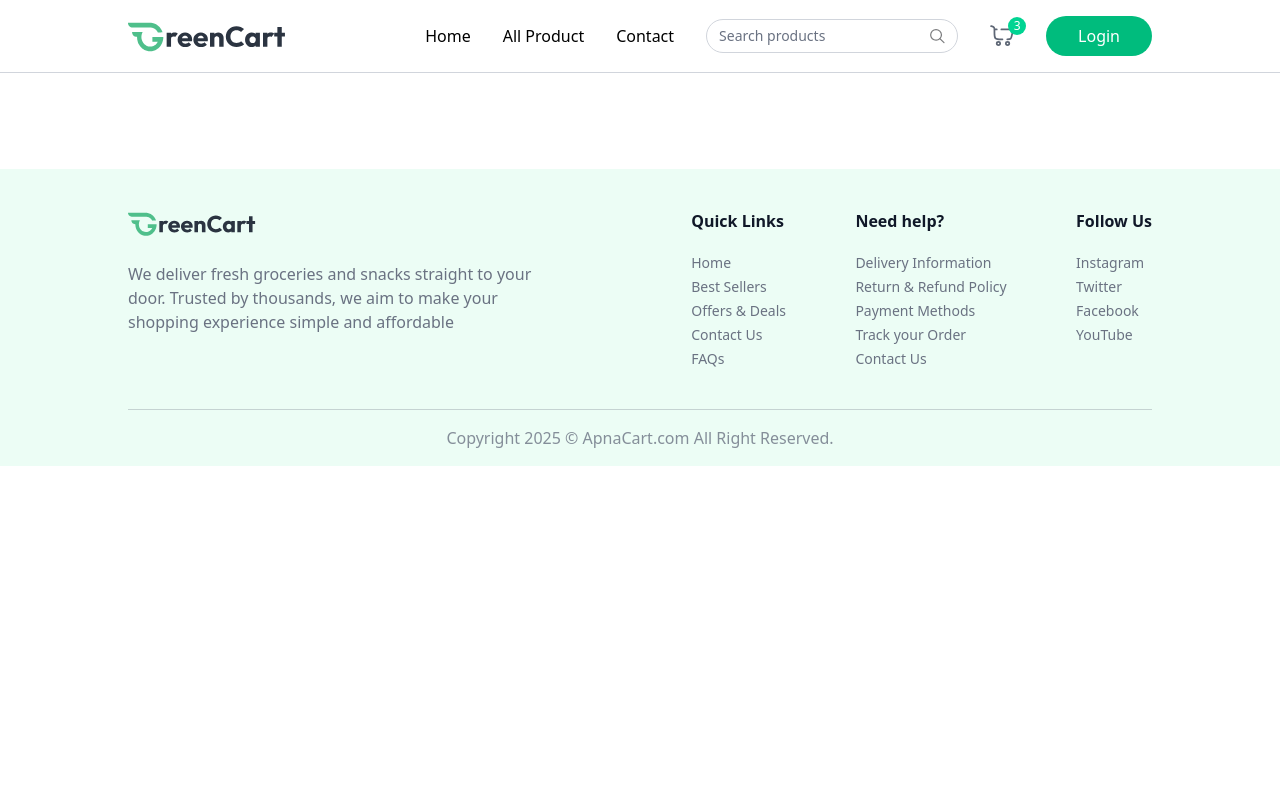
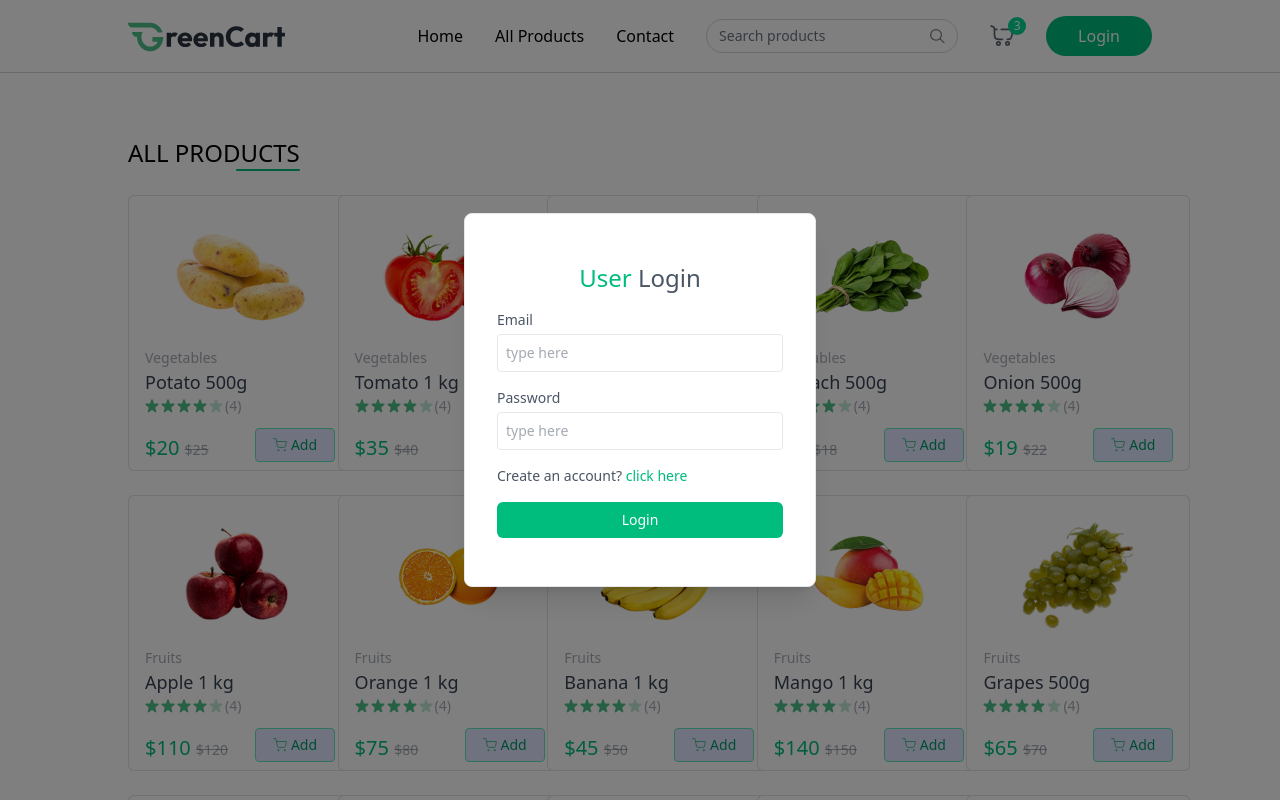
Before and after one commit to rohit-roshan123/ApnaCart--Grocery-shopping-application, a React (Vite) app in the folder ApnaCart/apnacart/: page /products in a window 1280 px wide. Both pictures are taken after a click on the button "Login". Shown: the top 800 px of the page. Built offline with nearby package versions, Linux system fonts and the light colour scheme.

Commit message:
All products page created and filtering the products using the search bar

```diff
--- a/ApnaCart/apnacart/src/App.jsx
+++ b/ApnaCart/apnacart/src/App.jsx
@@ -4,21 +4,28 @@
 import Home from './Pages/Home'
 import { Toaster } from 'react-hot-toast';
 import Footer from './components/Footer';
+import { useAppContext } from './context/AppContext';
+import Login from './components/Login';
+import AllProducts from './Pages/AllProducts';
 
 const App = () => {
 
   const isSellerPath = useLocation().pathname.includes("seller");
 
+  const {showUserLogin} = useAppContext()
+
 
   return (
     <div>
       {isSellerPath ? null : <Navbar/>}
+      {showUserLogin ? <Login/> : null}
 
       <Toaster />
 
       <div className={`${isSellerPath ? "" : "px-6 md:px-16 lg:px-24 xl:px-32"}`}>
         <Routes>
           <Route path='/' element={<Home/>}  />
+          <Route path='/products' element={<AllProducts/>}/>
         </Routes>
       </div>
 
--- /dev/null
+++ b/ApnaCart/apnacart/src/Pages/AllProducts.jsx
@@ -0,0 +1,42 @@
+import React from "react";
+import { useAppContext } from "../context/AppContext";
+import ProductCard from "../components/ProductCard";
+import { useState, useEffect } from "react";
+
+const AllProducts = () => {
+  const { products, searchQuery } = useAppContext();
+  const [filteredProducts, setFilteredProducts] = useState([]);
+
+  useEffect(() => {
+    if (searchQuery.length > 0) {
+      setFilteredProducts(
+        products.filter((product) =>
+          product.name.toLowerCase().includes(searchQuery.toLowerCase())
+        )
+      );
+    } else {
+      setFilteredProducts(products);
+    }
+  }, [products, searchQuery]);
+
+  return (
+    <div className="mt-16 flex flex-col">
+      <div className="flex flex-col items-end w-max">
+        <p className="text-2xl font-medium uppercase">All products</p>
+        <div className="w-16 h-0.5 bg-emerald-500 rounded-full"></div>
+      </div>
+
+      <div className="grid grid-cols-2 sm:grid-cols-3 md:grid-cols-4 gap-3 md:gap-6 lg:grid-cols-5 mt-6">
+        {
+            filteredProducts.filter((product)=> product.inStock).map((product,index)=>(
+                <ProductCard key={index} product={product}/>
+            ))
+        }
+
+
+      </div>
+    </div>
+  );
+};
+
+export default AllProducts;
--- /dev/null
+++ b/ApnaCart/apnacart/src/components/Login.jsx
@@ -0,0 +1,63 @@
+import React from 'react'
+import { useAppContext } from '../context/AppContext';
+
+const Login = () => {
+
+    const {setshowUserLogin, setUser} = useAppContext()
+
+    const [state, setState] = React.useState("login");
+    const [name, setName] = React.useState("");
+    const [email, setEmail] = React.useState("");
+    const [password, setPassword] = React.useState("");
+
+    const onSubmitHandler = async (event)=>{
+        event.preventDefault();
+
+        setUser({
+            email: "test@greatstack.dev",
+            name: "GreatStack"
+        })
+        setshowUserLogin(false)
+    }
+
+  return (
+    <div onClick={()=> setshowUserLogin(false)} className='fixed top-0 bottom-0 left-0 right-0 z-30 flex items-center text-sm text-gray-600 bg-black/50'>
+
+        <form onSubmit={onSubmitHandler} onClick={(e)=>e.stopPropagation()} className="flex flex-col gap-4 m-auto items-start p-8 py-12 w-80 sm:w-[352px] rounded-lg shadow-xl border border-gray-200 bg-white">
+            <p className="text-2xl font-medium m-auto">
+                <span className="text-emerald-500">User</span> {state === "login" ? "Login" : "Sign Up"}
+            </p>
+            {state === "register" && (
+                <div className="w-full">
+                    <p>Name</p>
+                    <input onChange={(e) => setName(e.target.value)} value={name} placeholder="type here" className="border border-gray-200 rounded w-full p-2 mt-1 outline-emerald-500" type="text" required />
+                </div>
+            )}
+            <div className="w-full ">
+                <p>Email</p>
+                <input onChange={(e) => setEmail(e.target.value)} value={email} placeholder="type here" className="border border-gray-200 rounded w-full p-2 mt-1 outline-emerald-500" type="email" required />
+            </div>
+            <div className="w-full ">
+                <p>Password</p>
+                <input onChange={(e) => setPassword(e.target.value)} value={password} placeholder="type here" className="border border-gray-200 rounded w-full p-2 mt-1 outline-emerald-500" type="password" required />
+            </div>
+            {state === "register" ? (
+                <p>
+                    Already have account? <span onClick={() => setState("login")} className="text-emerald-500 cursor-pointer">click here</span>
+                </p>
+            ) : (
+                <p>
+                    Create an account? <span onClick={() => setState("register")} className="text-emerald-500 cursor-pointer">click here</span>
+                </p>
+            )}
+            <button className="bg-emerald-500 hover:bg-emerald-600 transition-all text-white w-full py-2 rounded-md cursor-pointer">
+                {state === "register" ? "Create Account" : "Login"}
+            </button>
+        </form>
+
+
+    </div>
+  )
+}
+
+export default Login
--- a/ApnaCart/apnacart/src/components/Navbar.jsx
+++ b/ApnaCart/apnacart/src/components/Navbar.jsx
@@ -1,17 +1,25 @@
-import React from 'react'
+
 import { NavLink } from 'react-router-dom'
 import { assets } from '../assets/assets'
 import { useAppContext } from '../context/AppContext'
+import { useEffect, useState } from 'react'
 
 const Navbar = () => {
-    const [open, setOpen] = React.useState(false)
-    const {user, setUser, setshowUserLogin, navigate} = useAppContext();
+    const [open, setOpen] = useState(false)
+    const {user, setUser, setshowUserLogin, navigate, searchQuery, setSearchQuery} = useAppContext();
 
     const logout = async ()=>{
         setUser(null);
         navigate('/')
+    }
 
-    }
+    useEffect(()=>{
+        if(searchQuery.length > 0){
+            navigate('/products')
+        }
+
+    },[searchQuery])
+
   return (
     <nav className="flex items-center justify-between px-6 md:px-16 lg:px-24 xl:px-32 py-4 border-b border-gray-300 bg-white relative transition-all">
 
@@ -22,11 +30,11 @@
             {/* Desktop Menu */}
             <div className="hidden sm:flex items-center gap-8">
                 <NavLink to="/">Home</NavLink>
-                <NavLink to="/products">All Product</NavLink>
+                <NavLink to="/products">All Products</NavLink>
                 <NavLink to="/">Contact</NavLink>
 
                 <div className="hidden lg:flex items-center text-sm gap-2 border border-gray-300 px-3 rounded-full">
-                    <input className="py-1.5 w-full bg-transparent outline-none placeholder-gray-500" type="text" placeholder="Search products" />
+                    <input onChange={(e) => setSearchQuery(e.target.value)} className="py-1.5 w-full bg-transparent outline-none placeholder-gray-500" type="text" placeholder="Search products" />
                     <img src={assets.search_icon} alt='search' className='w-4 h-4'/>
                 </div>
 
--- a/ApnaCart/apnacart/src/context/AppContext.jsx
+++ b/ApnaCart/apnacart/src/context/AppContext.jsx
@@ -16,6 +16,7 @@
     const [products, setProducts] = useState([]);
 
     const [cartItems, setCartItems] = useState({})
+    const [searchQuery, setSearchQuery] = useState({})
 
     // Fetch All Products
     const fetchProducts = async ()=>{
@@ -67,7 +68,7 @@
 
 
 
-    const value = {user, setUser, isSeller, setIsSeller, navigate, showUserLogin, setshowUserLogin, products, currency, addToCart, updateCartItem, removeFromCart, cartItems, fetchProducts}
+    const value = {user, setUser, isSeller, setIsSeller, navigate, showUserLogin, setshowUserLogin, products, currency, addToCart, updateCartItem, removeFromCart, cartItems, fetchProducts, searchQuery, setSearchQuery}
 
 
     return <AppContext.Provider value={value}>
```
